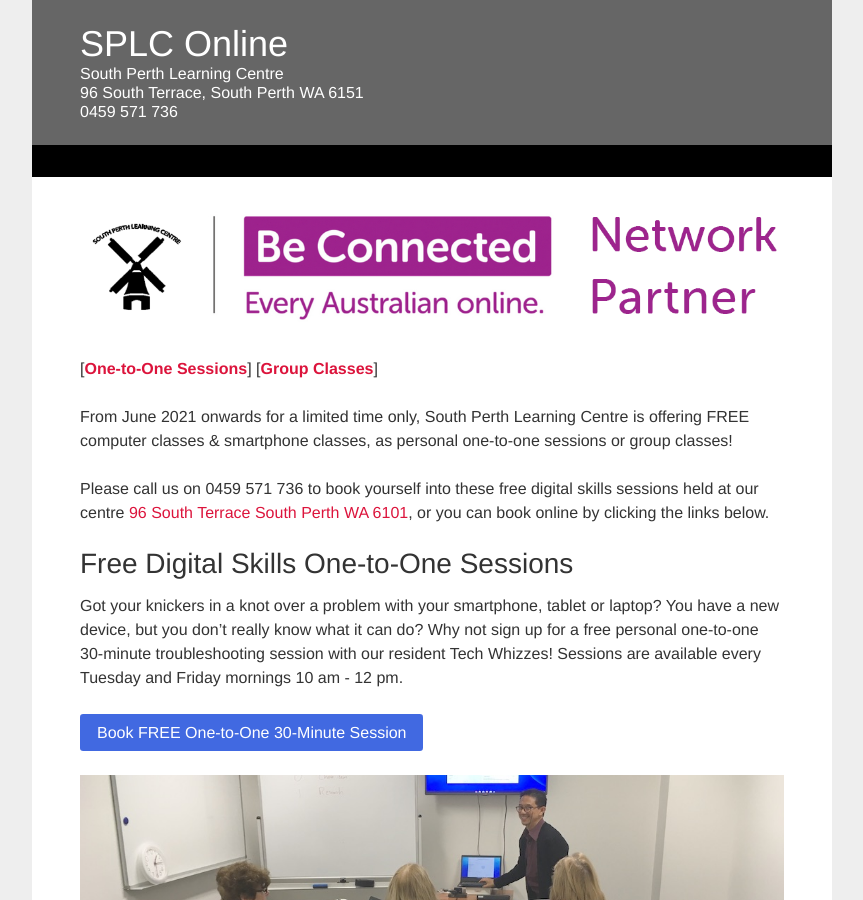
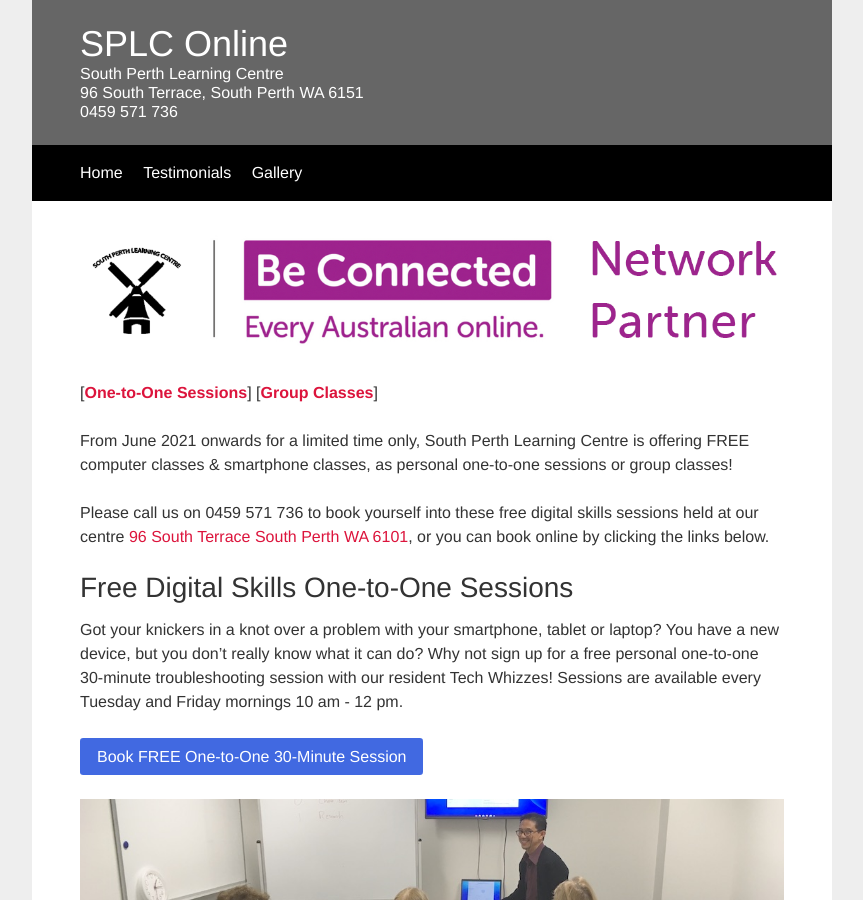
Before and after one commit to auxellbs/splconline.github.io, a Jekyll site: the page built from index.md, in a window 1280 px wide and 900 px high. Shown: the whole window, without its empty margins (208-1071 px from the left). Built offline with Jekyll 4.4.1, drawn with Linux system fonts in a browser that asks for light colours.

Commit message:
Update default.html

```diff
--- a/_layouts/default.html
+++ b/_layouts/default.html
@@ -36,13 +36,11 @@
 				0459 571 736
 			</div>
 			<div class="nav-bar">
-<!--
 				<ul class="nav">
 					<li><a href="/">Home</a></li>
-					<li><a href="/beconnected">BeConnected</a></li>
-					<li><a href="/blog">Blog</a></li>
+					<li><a href="/testimonials">Testimonials</a></li>
+					<li><a href="/gallery">Gallery</a></li>
 				</ul>
--->
 			</div>
 			<div class="content">
 				<div class="main">
```
